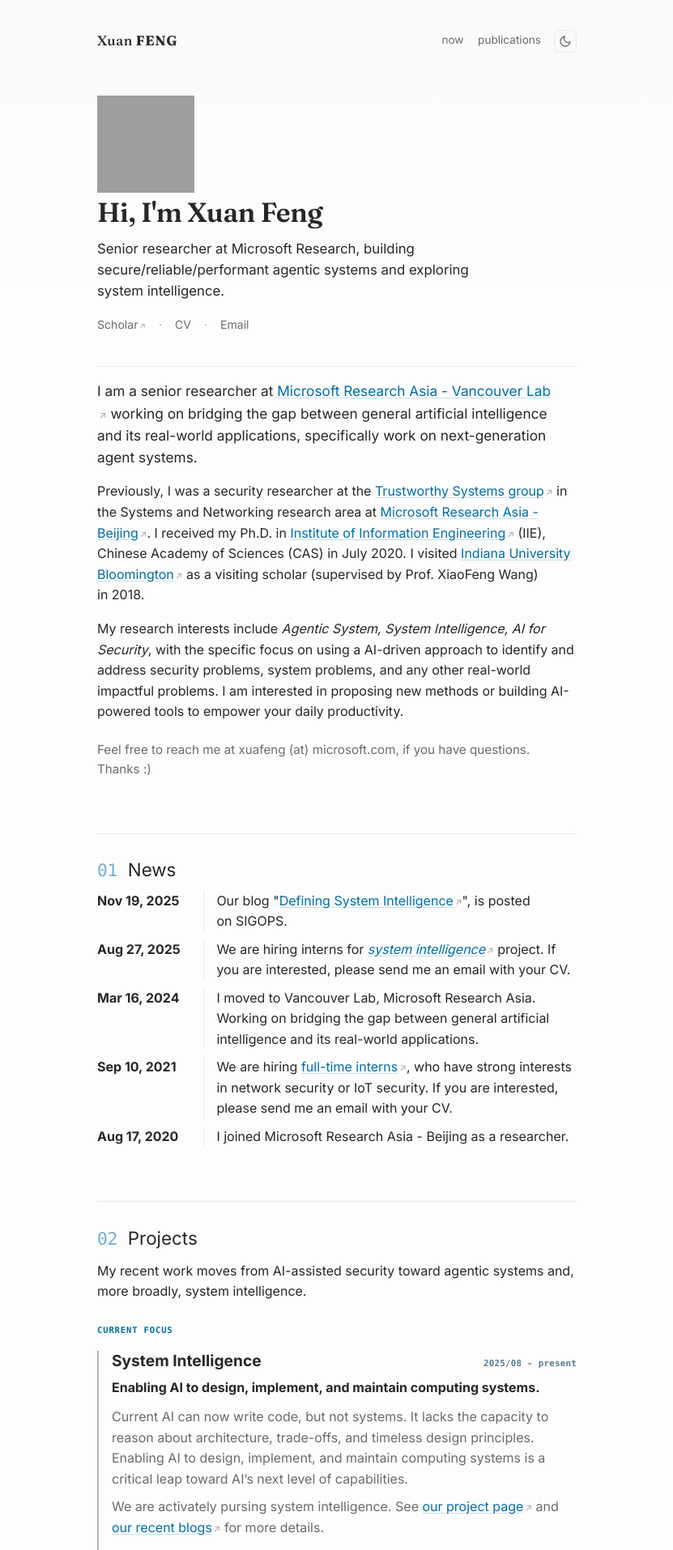
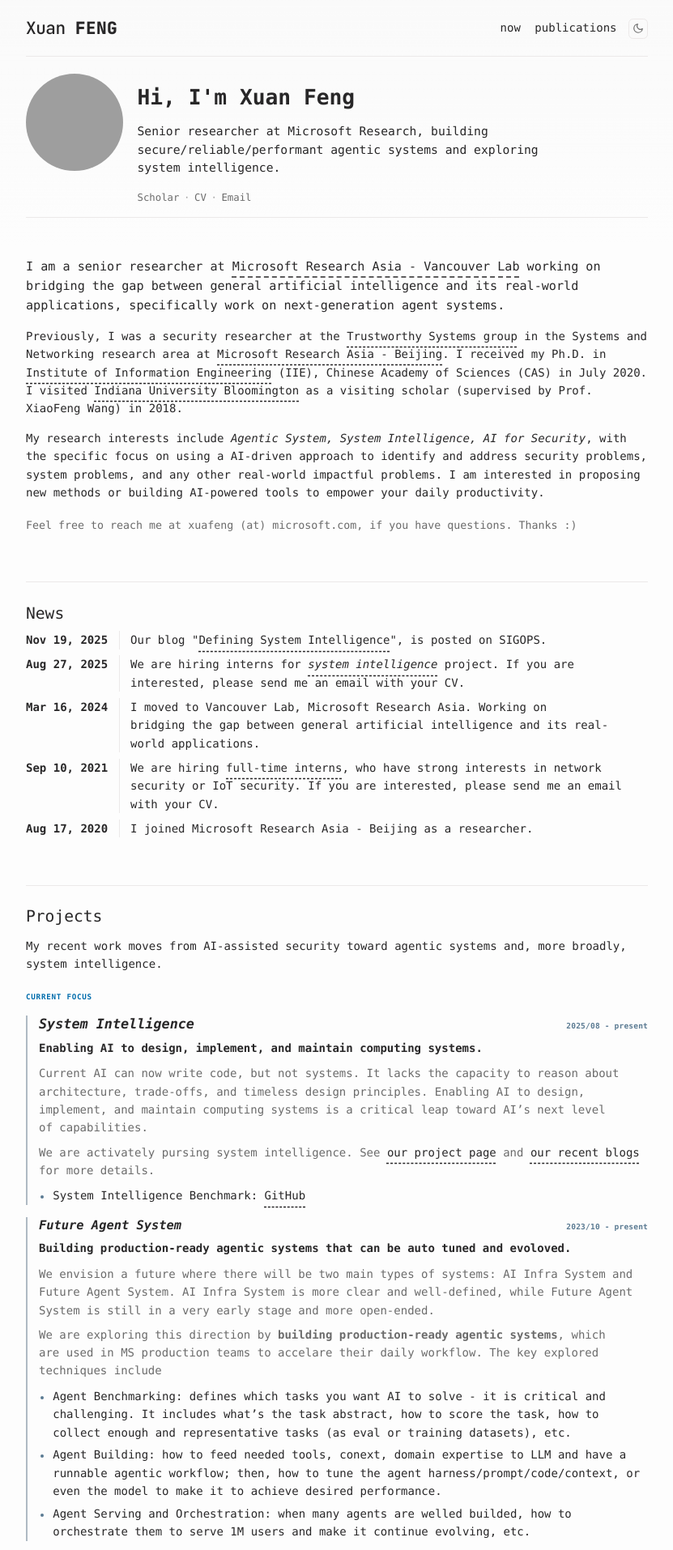
Before and after one commit to xuafeng/cv, a Jekyll site: the page built from index.md, in a window 1280 px wide. Shown: the top 1914 px of the page at 81% size, without its empty margins (224-1055 px from the left). Built offline with Jekyll 4.4.1, drawn with Linux system fonts in a browser that asks for light colours; a script that is not in the unit is left out; grey boxes are pictures that could not be loaded.

Commit message:
Adopt steipete look: mono body, JetBrains Mono wordmark, dashed underlines, avatar hero
Co-Authored-By: Claude Opus 4.7 (1M context) <noreply@anthropic.com>

```diff
--- a/_includes/head.html
+++ b/_includes/head.html
@@ -5,7 +5,7 @@
   {% seo %}
   <link rel="preconnect" href="https://fonts.googleapis.com">
   <link rel="preconnect" href="https://fonts.gstatic.com" crossorigin>
-  <link href="https://fonts.googleapis.com/css2?family=Fraunces:opsz,wght@9..144,500;9..144,600;9..144,700&family=Inter:wght@400;500;600;700&display=swap" rel="stylesheet">
+  <link href="https://fonts.googleapis.com/css2?family=JetBrains+Mono:wght@500;700;800&display=swap" rel="stylesheet">
   <link rel="stylesheet" href="{{ '/assets/css/style.css' | relative_url }}">
   <link rel="alternate" type="application/atom+xml" title="{{ site.title }}" href="{{ '/feed.xml' | relative_url }}">
 </head>
--- a/_layouts/default.html
+++ b/_layouts/default.html
@@ -15,7 +15,10 @@
             {% if item.url contains "://" or item.url contains "mailto:" or first_char == "#" %}
               <a href="{{ item.url }}">{{ item.title }}</a>
             {% else %}
-              <a href="{{ item.url | relative_url }}">{{ item.title }}</a>
+              {% assign item_url = item.url | relative_url %}
+              {% assign is_active = false %}
+              {% if page.url contains item.url and item.url != "/" %}{% assign is_active = true %}{% endif %}
+              <a href="{{ item_url }}"{% if is_active %} aria-current="page"{% endif %}>{{ item.title }}</a>
             {% endif %}
           {% endfor %}
         </span>
@@ -25,6 +28,7 @@
         <span class="theme-icon theme-icon-sun" aria-hidden="true"></span>
       </button>
     </nav>
+    <hr class="header-hr">
     <div class="wrapper">
       <main class="page" aria-label="Content">
         {{ content }}
--- a/assets/css/style.scss
+++ b/assets/css/style.scss
@@ -2,7 +2,7 @@
 ---
 
 :root {
-  --content-width: 37em;
+  --content-width: 768px;
   --bg: #fdfdfd;
   --text: #282728;
   --text-muted: #6b6b6b;
@@ -18,13 +18,23 @@
   --selection: #cfe3f0;
 }
 
+html {
+  font-size: 13px;
+}
+
+@media (min-width: 820px) {
+  html {
+    font-size: 14px;
+  }
+}
+
 body {
   background:
     linear-gradient(180deg, color-mix(in srgb, var(--surface) 34%, transparent), transparent 22rem),
     var(--bg);
   color: var(--text);
-  font-family: "Inter", -apple-system, BlinkMacSystemFont, "Segoe UI", Helvetica, Arial, sans-serif, "Apple Color Emoji", "Segoe UI Emoji";
-  font-size: 15px;
+  font-family: ui-monospace, SFMono-Regular, Menlo, Monaco, Consolas, "Liberation Mono", "Courier New", monospace, "Apple Color Emoji", "Segoe UI Emoji";
+  font-size: 1rem;
   line-height: 1.6;
   margin: 0;
   -webkit-font-smoothing: antialiased;
@@ -36,7 +46,7 @@ body.theme-dark {
   --text: #eaedf3;
   --text-muted: #a8b0c0;
   --text-faint: #6f778a;
-  --line: #2f3648;
+  --line: #ab4b08;
   --surface: #2a3148;
   --accent: #ff6b01;
   --accent-muted: #c98358;
@@ -70,7 +80,7 @@ body.theme-light {
 .wrapper {
   margin: 0 auto;
   max-width: var(--content-width);
-  padding: 0 2rem 4rem;
+  padding: 1.5rem 1rem 4rem;
 }
 
 .top-nav {
@@ -78,9 +88,23 @@ body.theme-light {
   display: flex;
   flex-wrap: wrap;
   gap: 0.7rem 1rem;
-  margin: 2.25rem auto 3.35rem;
+  margin: 0 auto;
   max-width: var(--content-width);
-  padding: 0 2rem;
+  padding: 1.5rem 1rem;
+}
+
+.header-hr {
+  border: 0;
+  border-top: 1px solid var(--line);
+  margin: 0 auto 0;
+  max-width: var(--content-width);
+  width: calc(100% - 2rem);
+}
+
+.section-divider {
+  border: 0;
+  border-top: 1px solid var(--line);
+  margin: 0.75rem 0 3.5rem;
 }
 
 .site-footer {
@@ -143,17 +167,16 @@ body.theme-light {
 
 .site-name {
   color: var(--text);
-  font-family: "Fraunces", Georgia, "Times New Roman", serif;
-  font-size: 1.05rem;
+  font-family: "JetBrains Mono", ui-monospace, SFMono-Regular, Menlo, Monaco, Consolas, monospace;
+  font-size: 1.5rem;
   font-weight: 500;
-  font-variation-settings: "opsz" 144;
-  letter-spacing: 0.02em;
-  line-height: 1;
+  letter-spacing: -0.02em;
+  line-height: 1.3;
 }
 
 .site-name-family {
-  font-weight: 700;
-  letter-spacing: 0.06em;
+  font-weight: 800;
+  letter-spacing: 0.02em;
   text-transform: uppercase;
 }
 
@@ -161,13 +184,14 @@ body.theme-light {
   align-items: center;
   display: flex;
   flex-wrap: wrap;
-  font-size: 0.85rem;
-  gap: 0.45rem 1.1rem;
+  font-size: 1rem;
+  font-weight: 500;
+  gap: 0.45rem 1.25rem;
   margin-left: auto;
 }
 
 .nav-links a {
-  color: var(--text-muted);
+  color: var(--text);
   text-decoration: none;
   transition: color 120ms ease;
 }
@@ -176,19 +200,57 @@ body.theme-light {
   color: var(--accent);
 }
 
+.nav-links a[aria-current="page"] {
+  text-decoration: underline wavy var(--accent);
+  text-decoration-thickness: 2px;
+  text-underline-offset: 4px;
+}
+
 .site-hero {
-  margin: 0 0 2.5rem;
+  align-items: center;
+  display: flex;
+  flex-direction: column;
+  gap: 1rem;
+  margin: 0 0 1rem;
+  text-align: center;
+}
+
+@media (min-width: 560px) {
+  .site-hero {
+    align-items: flex-start;
+    flex-direction: row;
+    gap: 1.25rem;
+    text-align: left;
+  }
+}
+
+.hero-avatar {
+  border-radius: 50%;
+  flex-shrink: 0;
+  height: 120px;
+  object-fit: cover;
+  transition: transform 220ms ease, box-shadow 220ms ease;
+  width: 120px;
+}
+
+.hero-avatar:hover {
+  box-shadow: 0 8px 24px color-mix(in srgb, var(--accent) 25%, transparent);
+  transform: scale(1.04);
+}
+
+.hero-body {
+  flex: 1;
+  min-width: 0;
 }
 
 .hero-greeting {
   color: var(--text);
-  font-family: "Fraunces", Georgia, "Times New Roman", serif;
-  font-size: 2.1rem;
-  font-weight: 600;
-  font-variation-settings: "opsz" 144;
-  letter-spacing: -0.015em;
-  line-height: 1.05;
-  margin: 0 0 0.85rem;
+  font-family: inherit;
+  font-size: 1.875rem;
+  font-weight: 700;
+  letter-spacing: 0;
+  line-height: 1.2;
+  margin: 1rem 0;
 }
 
 .hero-greeting .hero-wave {
@@ -219,7 +281,7 @@ body.theme-light {
   display: flex;
   flex-wrap: wrap;
   font-size: 0.88rem;
-  gap: 0.3rem 1rem;
+  gap: 0.3rem 0.4rem;
   margin: 0;
 }
 
@@ -236,7 +298,7 @@ body.theme-light {
 .hero-socials a + a::before {
   color: var(--text-faint);
   content: "·";
-  margin-right: 1rem;
+  margin-right: 0.4rem;
 }
 
 h1 {
@@ -254,23 +316,14 @@ h3 {
 
 h2 {
   border-top: 1px solid var(--line);
-  counter-increment: section;
   font-size: 1.4em;
   margin-top: 3em;
   padding-top: 1.3em;
 }
 
-h2::before {
-  color: color-mix(in srgb, var(--accent) 55%, transparent);
-  content: counter(section, decimal-leading-zero) "  ";
-  font-family: ui-monospace, "SFMono-Regular", Consolas, monospace;
-  font-size: 0.95em;
-  font-weight: 500;
-  letter-spacing: -0.01em;
-}
-
 h3 {
   font-size: 1.2em;
+  font-style: italic;
   margin-top: 1.5em;
 }
 
@@ -329,30 +382,17 @@ li {
   text-wrap: pretty;
 }
 
-.page {
-  counter-reset: section;
-}
-
 a {
-  color: var(--link);
-  text-decoration-color: color-mix(in srgb, var(--link) 22%, transparent);
-  text-underline-offset: 0.14em;
+  color: var(--text);
+  text-decoration-line: underline;
+  text-decoration-style: dashed;
+  text-decoration-color: currentColor;
+  text-underline-offset: 8px;
 }
 
 a:hover {
-  color: var(--link-hover);
-  text-decoration-color: color-mix(in srgb, var(--link-hover) 70%, var(--text));
-}
-
-.page a[href^="http"]:not([href*="xuafeng"])::after,
-.site-footer a[href^="http"]:not([href*="xuafeng"])::after {
-  color: var(--text-faint);
-  content: "↗";
-  display: inline-block;
-  font-size: 0.7em;
-  margin-left: 0.18em;
-  text-decoration: none;
-  vertical-align: baseline;
+  color: var(--accent);
+  text-decoration-color: var(--accent);
 }
 
 .heading-anchor {
@@ -424,7 +464,7 @@ ul {
 }
 
 li::marker {
-  color: var(--text-faint);
+  color: var(--accent);
   font-size: 0.86em;
 }
 
@@ -668,7 +708,7 @@ hr {
     --text: #eaedf3;
     --text-muted: #a8b0c0;
     --text-faint: #6f778a;
-    --line: #2f3648;
+    --line: #ab4b08;
     --surface: #2a3148;
     --accent: #ff6b01;
     --accent-muted: #c98358;
@@ -731,9 +771,3 @@ hr {
     grid-template-columns: 1fr;
   }
 }
-
-@media (min-width: 820px) {
-  body {
-    font-size: 16px;
-  }
-}
--- a/assets/js/site.js
+++ b/assets/js/site.js
@@ -41,4 +41,11 @@
     anchor.setAttribute("aria-label", "Link to " + heading.textContent);
     heading.appendChild(anchor);
   });
+
+  var origin = window.location.origin;
+  document.querySelectorAll('.page a[href^="http"]').forEach(function (link) {
+    if (link.href.indexOf(origin) === 0) return;
+    link.setAttribute("target", "_blank");
+    link.setAttribute("rel", "noopener noreferrer");
+  });
 })();
```
Also changed, not shown: 1 other file.
